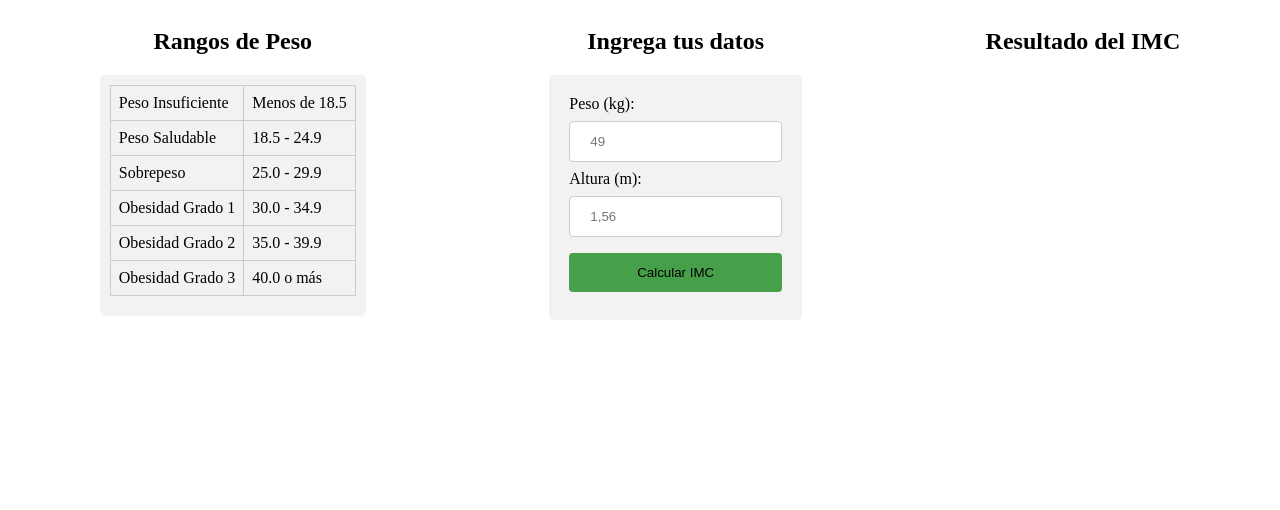
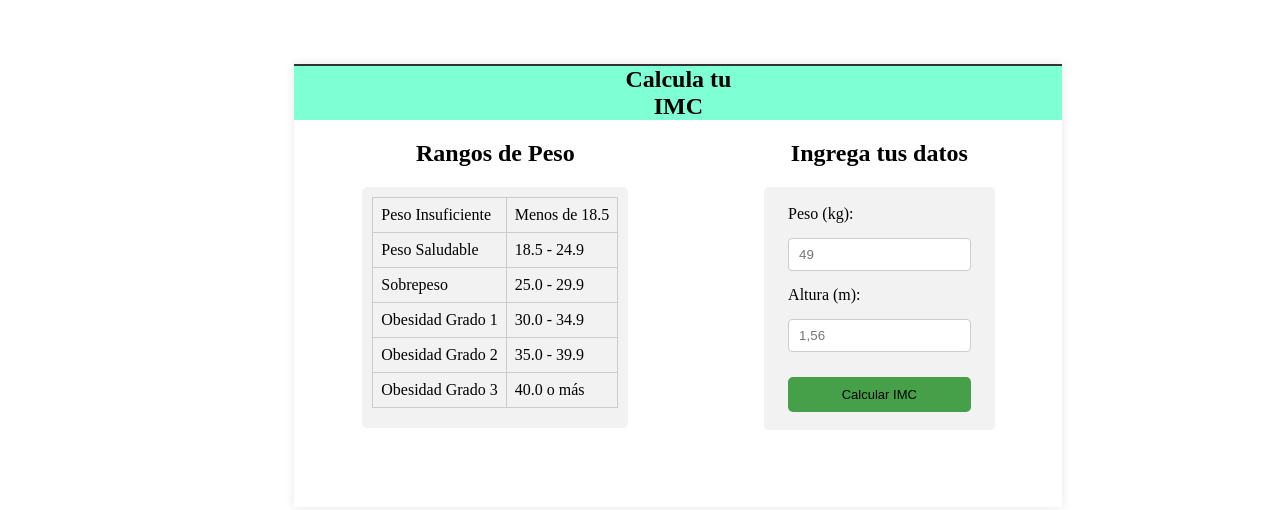
Before and after one commit to zai0811/Aplicaciones, a plain HTML site: page IMC/index.html in a window 1280 px wide. Drawn offline with Linux system fonts and the light colour scheme.

Commit message:
actualización de estilos

```diff
--- a/IMC/index.html
+++ b/IMC/index.html
@@ -7,6 +7,7 @@
     <link rel="stylesheet" href="./styles.css">
 </head>
 <body>
+    <h2 id="titulo">Calcula tu  IMC</h2>
   <div class="contenedor" >
     <div id="rango-peso" >
         <h2 >Rangos de Peso</h2>
@@ -41,7 +42,7 @@
 
     </div>
 
-    <div style="width: 20%;">
+    <div style="width: 30%;">
         <h2  >Ingrega tus datos </h2>
         <form  class="formulariocss">
           <label >Peso (kg):</label>
@@ -57,14 +58,13 @@
       </div>
 
 
-    <div >
-        <h2>Resultado del IMC</h2>
-        <div id="resultado" >
-        </div>
-    </div>
 
     <script src="script.js"></script>
+
   </div>
 
+  <div>
+    <p id="resultado" > </p>
+  </div>
 </body>
 </html>
--- a/IMC/script.js
+++ b/IMC/script.js
@@ -14,7 +14,7 @@ function calcularIMC() {
 
     const imc = peso / (altura * altura);
 
-    let resultado = `Tu IMC es: ${Math.round(imc)} <br>`;
+    let resultado = ` <strong >IMC= </strong>${Math.round(imc)}   <strong >Estado= </strong> `;
 
     if (imc < 18.5) {
         resultado += "Peso insuficiente";
--- a/IMC/styles.css
+++ b/IMC/styles.css
@@ -1,16 +1,26 @@
 
+body{
+    box-shadow: 0 0 10px rgba(0, 0, 0, 0.1);
+    display: flex;
+    justify-content: initial;
+    align-items: center;
+    flex-direction: column;
+    margin: 5% 17% 0 23%;
+}
 .contenedor{
-    display: flex;
-    flex-direction: row;
+    display: flex;/* para que los elementos se adapten a la pantalla*/
+    flex-direction: row;/* alinea todo en una sola fila*/
     flex-wrap: wrap;
-    justify-content: space-around;
-    align-items: flex-start;
+    justify-content: space-around;/* ocupa toda la fila y agrega espacios en los costados*/
+    align-items: flex-start;/* para quetodos esten ubicado al inicio de la fila*/
+    margin-bottom: 35px;
+
 
 }
 input{
   width: 100%;
-  padding: 12px 20px;
-  margin: 8px 0;
+  padding: 8px 10px;
+  margin: 15px 0;
   display: inline-block;
   border: 1px solid #ccc;
   border-radius: 4px;
@@ -22,10 +32,14 @@ input{
 button {
   background-color: #45a049;
   width: 100%;
-  border: 1px ;
-  border-radius: 4px;
-  padding: 12px 20px;
-  margin: 8px 0;
+  border: none;
+  padding: 10px;
+  border-radius: 5px;
+  cursor: pointer;
+  font-size: 13px;
+  flex: 1;
+  margin-top: 10px;
+
 
 }
 
@@ -33,11 +47,18 @@ button {
 .formulariocss {
   border-radius: 5px;
   background-color: #f2f2f2;
-  padding: 20px;
+  padding: 18px 24px;
 
 }
-h2{
+h2 {
     text-align: center;
+
+}
+#titulo{
+    background-color: aquamarine;
+    PADDING: 0px 40%;
+    border-top: 2px solid #333; /* Puedes ajustar el ancho y el color del borde según tus preferencias */
+    margin: 0;
 }
 /* Estilos para la tabla */
 table {
@@ -61,6 +82,9 @@ th {
 
 
 #resultado {
-    font-size: 24px;
-    margin-top: 20px;
+    font-size: 20px;
+
+
+    border-bottom: 2px solid #333; /* Puedes ajustar el ancho y el color del borde según tus preferencias */
+
 }
```
